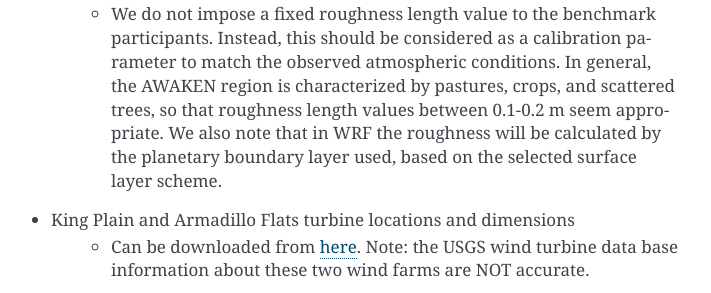
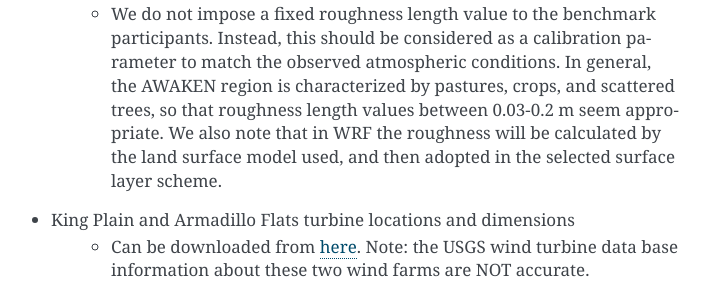
Before and after one commit to alizaoa/awaken_benchmark, a Sphinx documentation site: the page built from source/phase1.rst, in a window 1280 px wide and 900 px high, scrolled down 450 px. Shown: the part 258-551 px from the top of the window, without its empty margins (399-1110 px from the left). Built offline with Sphinx 7.4.7, drawn with Linux system fonts in a browser that asks for light colours.

Commit message:
William's edits

```diff
--- a/source/phase1.rst
+++ b/source/phase1.rst
@@ -36,7 +36,7 @@ The following inputs and recommendations are provided to the benchmark participa
 - Recommended land use data set
     - National Land Cover Dataset 1 arc-sec 2019, about 30 m spatial resolution, can be downloaded from https://doi.org/10.5066/P9KZCM54. We note that WRF can use its default data base.
 - Recommended roughness length values
-    - We do not impose a fixed roughness length value to the benchmark participants. Instead, this should be considered as a calibration parameter to match the observed atmospheric conditions. In general, the AWAKEN region is characterized by pastures, crops, and scattered trees, so that roughness length values between 0.1-0.2 m seem appropriate. We also note that in WRF the roughness will be calculated by the planetary boundary layer used, based on the selected surface layer scheme.
+    - We do not impose a fixed roughness length value to the benchmark participants. Instead, this should be considered as a calibration parameter to match the observed atmospheric conditions. In general, the AWAKEN region is characterized by pastures, crops, and scattered trees, so that roughness length values between 0.03-0.2 m seem appropriate. We also note that in WRF the roughness will be calculated by the land surface model used, and then adopted in the selected surface layer scheme.
 - King Plain and Armadillo Flats turbine locations and dimensions
     - Can be downloaded from `here <https://app.box.com/s/ho2cf03d1blytt4ga80spnv3uz87tepu>`_. Note: the USGS wind turbine data base information about these two wind farms are NOT accurate.
 - Wind turbine model
```
Also changed, not shown: 7 other files.
